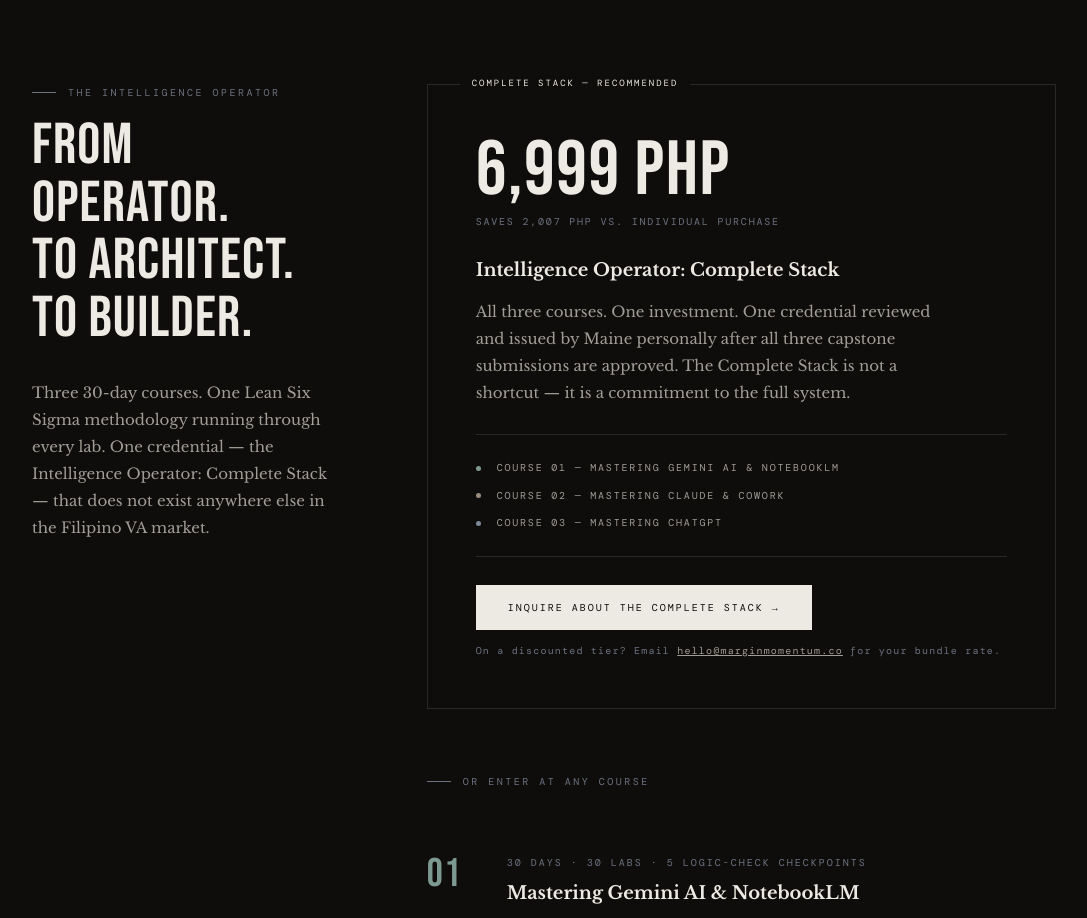
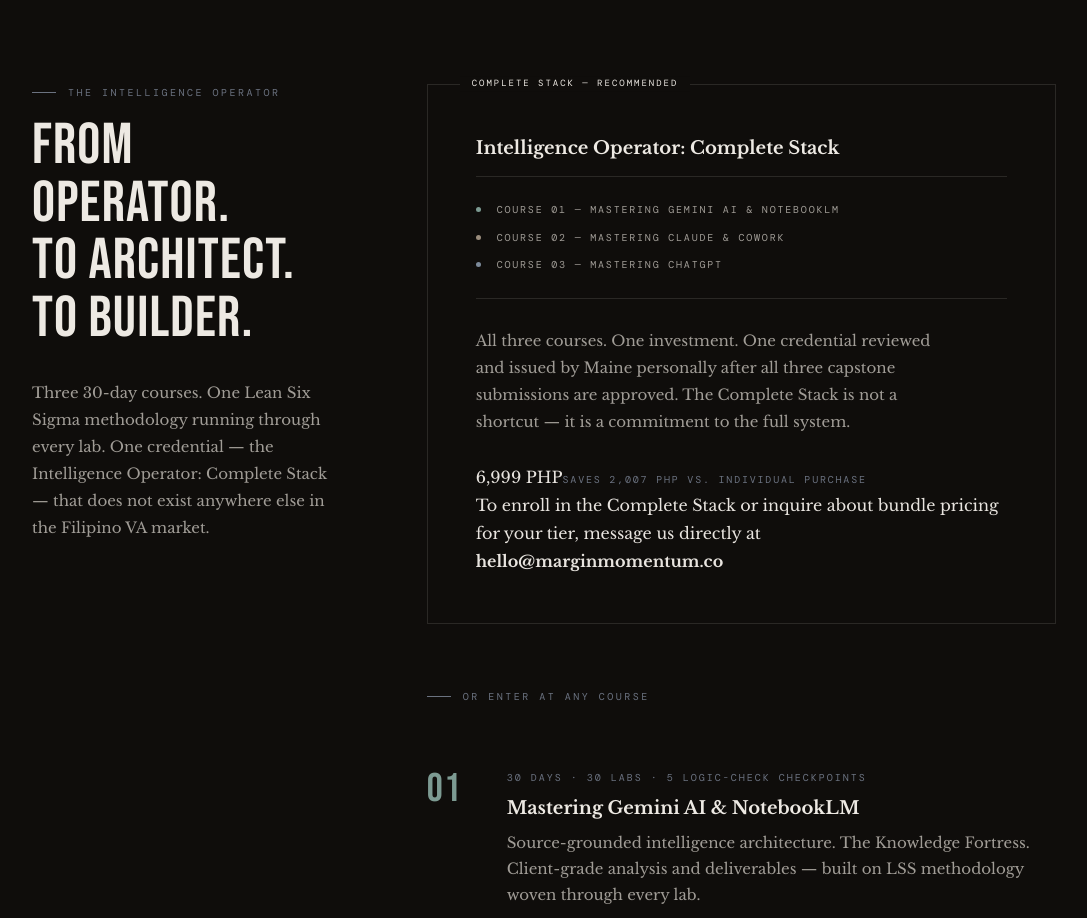
Before and after one commit to kittycataclysmic/marginmomentum-landing, a React (Vite) app: page / in a window 1280 px wide. Shown: the part 7220-8138 px from the top of the page, without its empty margins (96-1183 px from the left). Built offline with nearby package versions, Linux system fonts and the light colour scheme.

Commit message:
Refactor Complete Stack section in App.jsx

```diff
--- a/src/App.jsx
+++ b/src/App.jsx
@@ -504,14 +504,7 @@
 
             {/* Complete Stack */}
             <div className="io-stack-box reveal">
-              <div className="io-stack-price">6,999 PHP</div>
-              <div className="io-stack-savings">Saves 2,007 PHP vs. individual purchase</div>
               <div className="io-stack-title">Intelligence Operator: Complete Stack</div>
-              <p className="io-stack-desc">
-                All three courses. One investment. One credential reviewed and issued by Maine personally
-                after all three capstone submissions are approved. The Complete Stack is not a shortcut —
-                it is a commitment to the full system.
-              </p>
               <div className="io-stack-courses">
                 <div className="io-stack-course">
                   <span className="io-stack-dot" style={{background:'#7C9A92'}} />
@@ -526,11 +519,18 @@
                   Course 03 — Mastering ChatGPT
                 </div>
               </div>
-              <a href="mailto:hello@marginmomentum.co" className="io-stack-cta">
-                Inquire About the Complete Stack →
-              </a>
-              <p className="io-stack-note">
-                On a discounted tier? Email <a href="mailto:hello@marginmomentum.co">hello@marginmomentum.co</a> for your bundle rate.
+              <p className="io-stack-desc">
+                All three courses. One investment. One credential reviewed and issued by Maine personally
+                after all three capstone submissions are approved. The Complete Stack is not a shortcut —
+                it is a commitment to the full system.
+              </p>
+              <div className="io-stack-price-row">
+                <span className="io-stack-price-sm">6,999 PHP</span>
+                <span className="io-stack-savings">Saves 2,007 PHP vs. individual purchase</span>
+              </div>
+              <p className="io-stack-cta-text">
+                To enroll in the Complete Stack or inquire about bundle pricing for your tier,
+                message us directly at <strong>hello@marginmomentum.co</strong>
               </p>
             </div>
 
```
